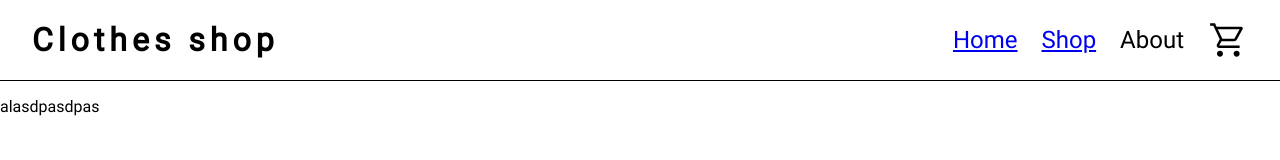
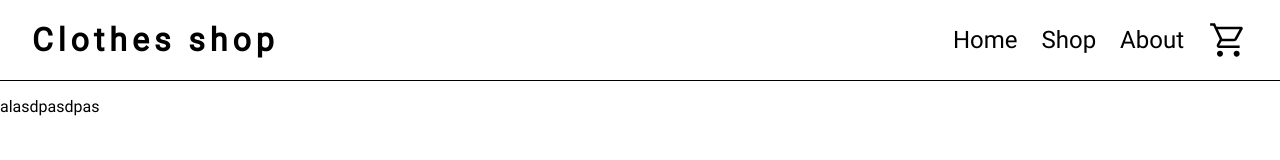
Before and after one commit to NexyusNex/Shopping-Cart, a React (Create React App) app: page /shop in a window 1280 px wide. Shown: the top 160 px of the page. Built offline with nearby package versions, Linux system fonts and the light colour scheme.

Commit message:
added link decoration

```diff
--- a/src/style/header.css
+++ b/src/style/header.css
@@ -28,3 +28,13 @@
 .header img {
   height: 2.5rem;
 }
+
+.header a {
+  text-decoration: none;
+  color: black;
+  transition: transform 300ms ease;
+}
+
+.header a:hover {
+  transform: scale(1.2);
+}
```
